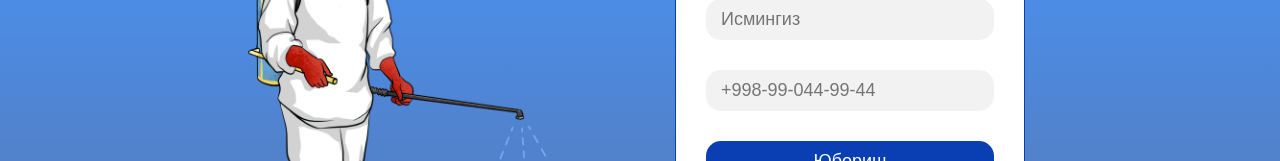
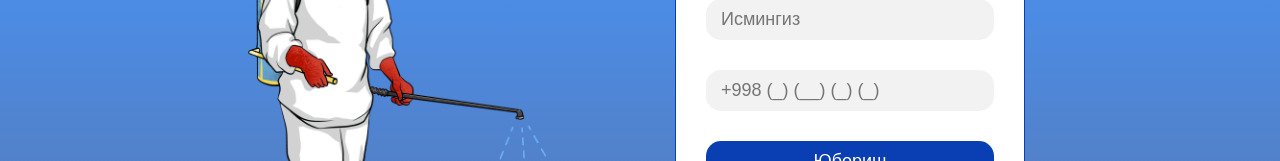
Before and after one commit to NozimjonShukrullayev/newDizinfeksiyaApp, a React (Create React App) app: page / in a window 1280 px wide. Shown: the part 6029-6190 px from the top of the page. Built offline with nearby package versions, Linux system fonts and the light colour scheme; a web font is replaced by a local one.

Commit message:
Update Contacts.js
fix problem

```diff
--- a/src/Components/contact/Contacts.js
+++ b/src/Components/contact/Contacts.js
@@ -61,7 +61,7 @@ function Contact() {
             <div>
               <h4>{t('contactTitle')}</h4>
               <input onChange={(e) => setMyName(e.target.value)} value={myName} name="name" id="name" placeholder={t('contactInputPlaceholder')} required type="text" autoComplete="off" />
-              <input onChange={(e) => setMyPhone(e.target.value)} defaultValue={'+998'} value={myPhone} name="phone" id="phone" placeholder="+998-99-044-99-44" required type="number" autoComplete="off" />
+              <input onChange={(e) => setMyPhone(e.target.value)} defaultValue={'+998'} value={myPhone} name="phone" id="phone" placeholder="+998 (_) (__) (_) (_)" required type="number" autoComplete="off" />
               <button type="submit">{t('contactSubmit')}</button>
             </div>
           </div>
```
